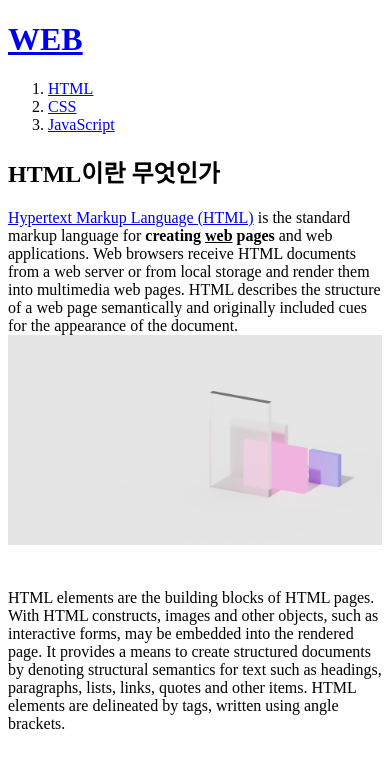
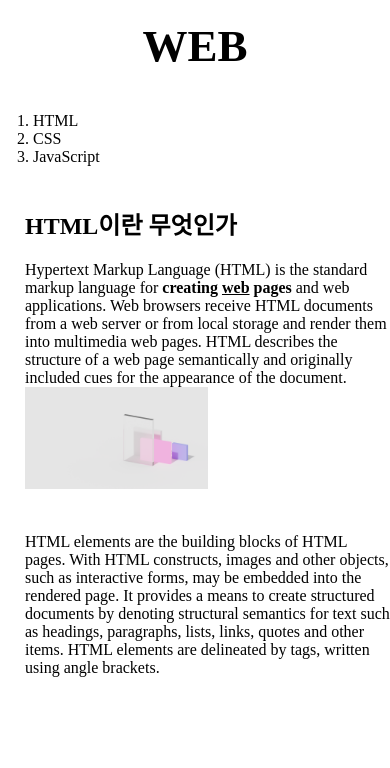
Before and after one commit to Nunsaram/WEB1, a plain HTML site: page index.html in a window 390 px wide. Drawn offline with Linux system fonts and the light colour scheme.

Commit message:
Add files via upload

```diff
--- a/index.html
+++ b/index.html
@@ -3,22 +3,28 @@
   <head>
       <title>WEB1 - Welcome</title>
       <meta charset="utf-8">
+      <link rel="stylesheet" href="style.css" />
   </head>
     <body>
       <h1><a href="index.html">WEB</a></h1>
+      <div id="grid">
       <ol>
          <li><a href="1.html">HTML</a></li>
          <li><a href="2.html">CSS</a></li>
          <li><a href="3.html">JavaScript</a></li>
       </ol>
+
+      <div id="article">
       <h2>HTML이란 무엇인가</h2>
       <p><a href="https://www.w3.org/TR/html5/" target="_blank" title="HTML5 specifition">Hypertext Markup Language (HTML)</a> is the standard markup language for <strong>creating <u>web</u> pages</strong> and web applications.
       Web browsers receive HTML documents from a web server or from local storage and render them into multimedia web pages.
       HTML describes the structure of a web page semantically and originally included cues for the appearance of the document.
-      <img src="베타.png" width="100%">
+      <img src="베타.png" width="50%">
       </p><p style="margin-top:40px;">HTML elements are the building blocks of HTML pages.
       With HTML constructs, images and other objects, such as interactive forms, may be embedded into the rendered page.
       It provides a means to create structured documents by denoting structural semantics for text such as headings, paragraphs, lists, links, quotes and other items.
       HTML elements are delineated by tags, written using angle brackets.</p>
+    </div>
+  </div>
     </body>
 <html>
--- /dev/null
+++ b/style.css
@@ -0,0 +1,39 @@
+body {
+  margin: 0px;
+}
+a {
+    color: black;
+    text-decoration-line: none;
+}
+h1 {
+  font-size: 45px;
+  text-align: center;
+  border-bottom: 1px solid gray;
+  margin: 0px;
+  padding: 20px;
+}
+ol {
+  border-right: 1px solid gray;
+  width: 100px;
+  margin: 0px;
+  padding: 20px;
+  padding-left: 33px;
+}
+#grid {
+    display: grid;
+    grid-template-columns: 150px 1fr;
+}
+#article {
+    padding-left: 25px;
+}
+@media(max-width: 800px) {
+  #grid {
+      display: block;
+  }
+  #grid ol {
+      border-right: none;
+  }
+  h1 {
+    border-bottom: none;
+  }
+}
```
Also changed, not shown: 1.html (+6 -0 lines), 2.html (+19 -5 lines), 3.html (+6 -0 lines), box.html (added, +19 -0 lines), ex1.html (added, +15 -0 lines), ex2.html (added, +12 -0 lines), grid.html (added, +24 -0 lines), mediaquery.html (added, +23 -0 lines).
